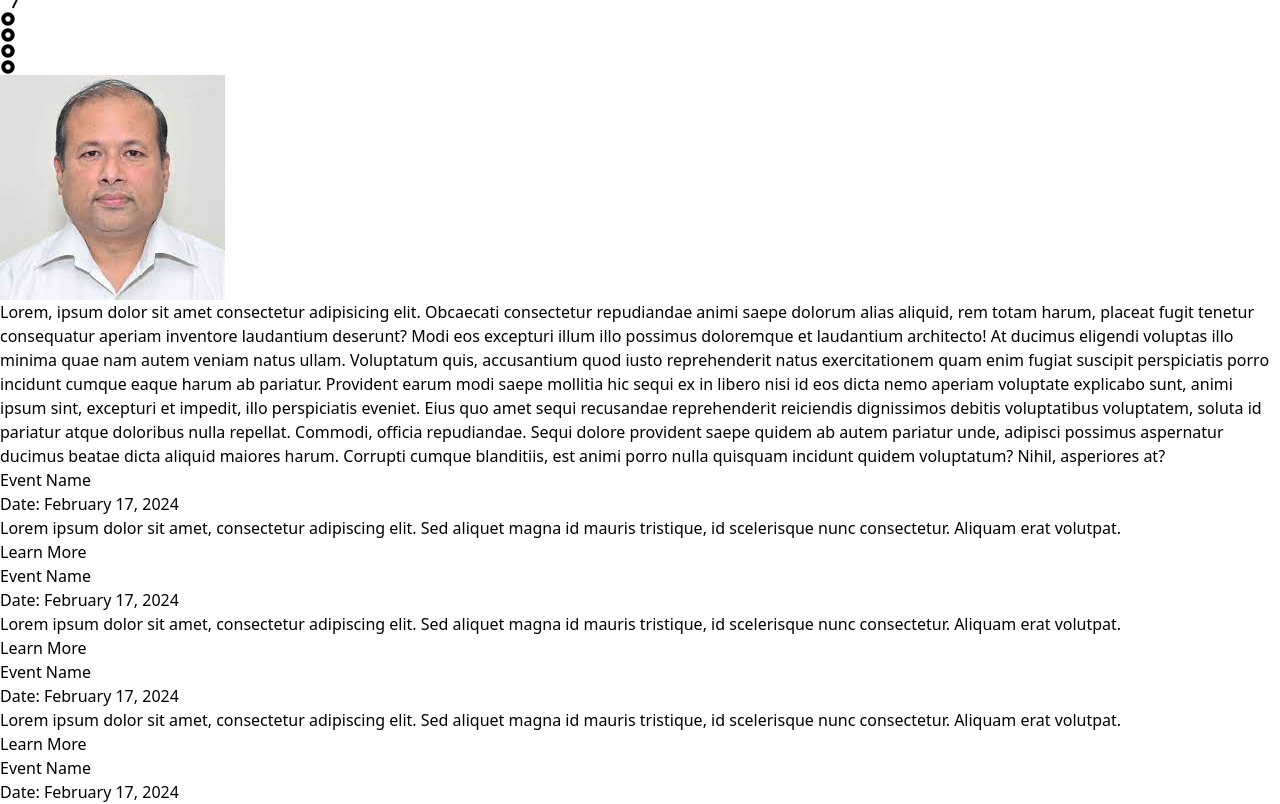
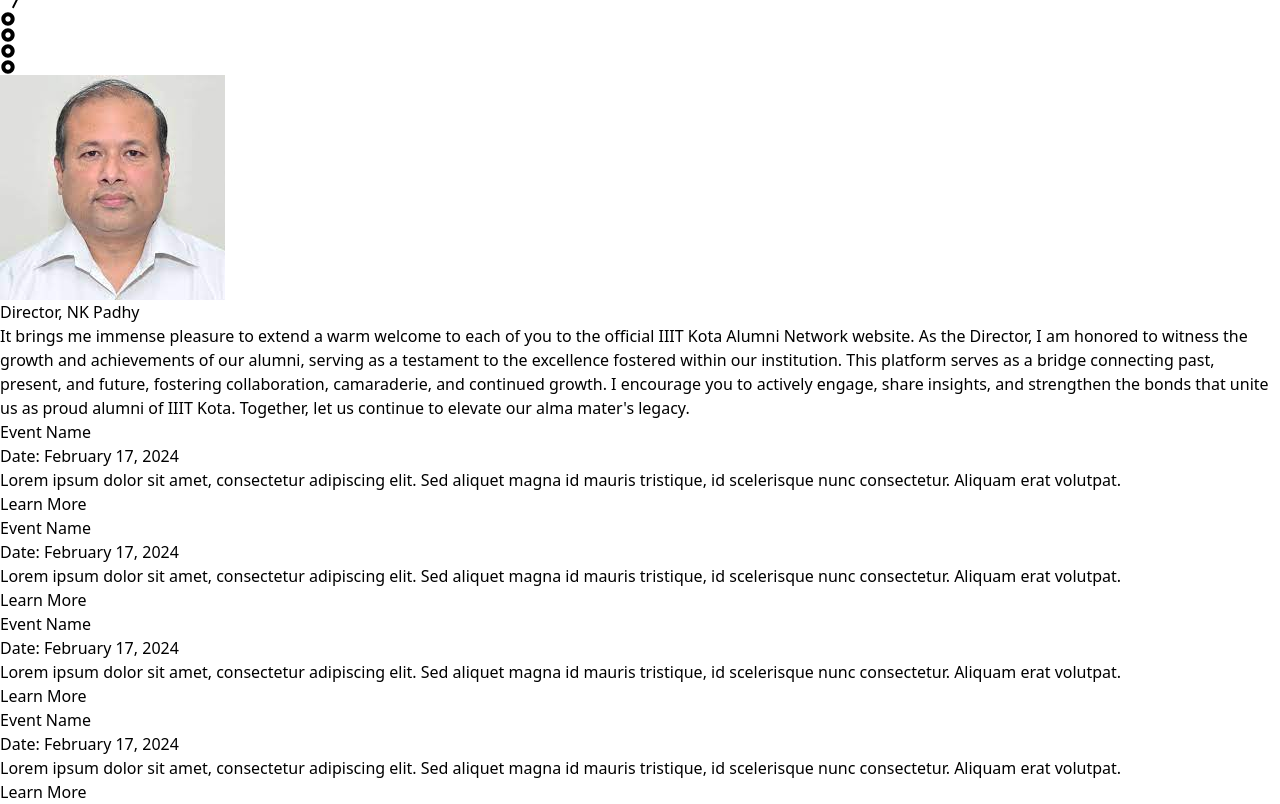
Before and after one commit to HTC2-0/Alumni-Portal, a React (Vite) app in the folder client/: page / in a window 1280 px wide. Shown: the part 1473-2277 px from the top of the page. Built offline with nearby package versions, Linux system fonts and the light colour scheme.

Commit message:
UI changes at home page and navbar

```diff
--- a/client/src/Components/HomeInfo.jsx
+++ b/client/src/Components/HomeInfo.jsx
@@ -3,29 +3,22 @@ import Director from "../assets/Padhi.jpg";
 
 const HomeInfo = () => {
   return (
-    <div className="w-full h-[40rem] border border-black p-5 flex max-md:flex-col">
-      <div className="w-[50%] h-full max-md:w-full max-md:h-[50%] border border-black flex items-center justify-center">
-        <img src={Director} className="h-[20rem] w-[20rem]" />
+    <div className="w-full h-[40rem] p-5 flex justify-center items-center max-md:flex-col">
+      <div className="w-[50%] h-full max-md:w-full max-md:h-[40%] flex flex-col gap-5 items-center justify-center">
+      <img src={Director} className="h-96 w-96 max-md:h-40 max-md:w-40 rounded-full mx-auto" />
+      <h2 className="text-lg text-gray-900 font-semibold tracking-wider">Director, NK Padhy</h2>
       </div>
-      <div className="w-[50%] h-full max-md:w-full max-md:h-[50%] border border-black flex justify-center items-center">
-        <p className="w-[80%] h-[80%] border border-black">
-          Lorem, ipsum dolor sit amet consectetur adipisicing elit. Obcaecati
-          consectetur repudiandae animi saepe dolorum alias aliquid, rem totam
-          harum, placeat fugit tenetur consequatur aperiam inventore laudantium
-          deserunt? Modi eos excepturi illum illo possimus doloremque et
-          laudantium architecto! At ducimus eligendi voluptas illo minima quae
-          nam autem veniam natus ullam. Voluptatum quis, accusantium quod iusto
-          reprehenderit natus exercitationem quam enim fugiat suscipit
-          perspiciatis porro incidunt cumque eaque harum ab pariatur. Provident
-          earum modi saepe mollitia hic sequi ex in libero nisi id eos dicta
-          nemo aperiam voluptate explicabo sunt, animi ipsum sint, excepturi et
-          impedit, illo perspiciatis eveniet. Eius quo amet sequi recusandae
-          reprehenderit reiciendis dignissimos debitis voluptatibus voluptatem,
-          soluta id pariatur atque doloribus nulla repellat. Commodi, officia
-          repudiandae. Sequi dolore provident saepe quidem ab autem pariatur
-          unde, adipisci possimus aspernatur ducimus beatae dicta aliquid
-          maiores harum. Corrupti cumque blanditiis, est animi porro nulla
-          quisquam incidunt quidem voluptatum? Nihil, asperiores at?
+      <div className="w-[50%] h-[80%] max-md:w-full max-md:h-[60%]  flex justify-center items-center bg-gray-100 rounded-xl shadow-xl">
+        <p className="w-[80%] h-[80%] max-md:text-sm flex justify-center items-center text-xl font-semibold leading-relaxed tracking-wider text-gray-900">
+          It brings me immense pleasure to extend a warm welcome to each of you
+          to the official IIIT Kota Alumni Network website. As the Director, I
+          am honored to witness the growth and achievements of our alumni,
+          serving as a testament to the excellence fostered within our
+          institution. This platform serves as a bridge connecting past,
+          present, and future, fostering collaboration, camaraderie, and
+          continued growth. I encourage you to actively engage, share insights,
+          and strengthen the bonds that unite us as proud alumni of IIIT Kota.
+          Together, let us continue to elevate our alma mater's legacy.
         </p>
       </div>
     </div>
--- a/client/src/Components/Navbar.jsx
+++ b/client/src/Components/Navbar.jsx
@@ -11,7 +11,7 @@ const Navbar = () => {
             className="flex items-center space-x-3 rtl:space-x-reverse"
           >
             <img src={College} className="h-16 " alt="Flowbite Logo" />
-            <span className="self-center text-3xl font-semibold whitespace-nowrap">
+            <span className="self-center text-lg font-bold uppercase tracking-wider">
               Alumni Portal
             </span>
           </Link>
```
